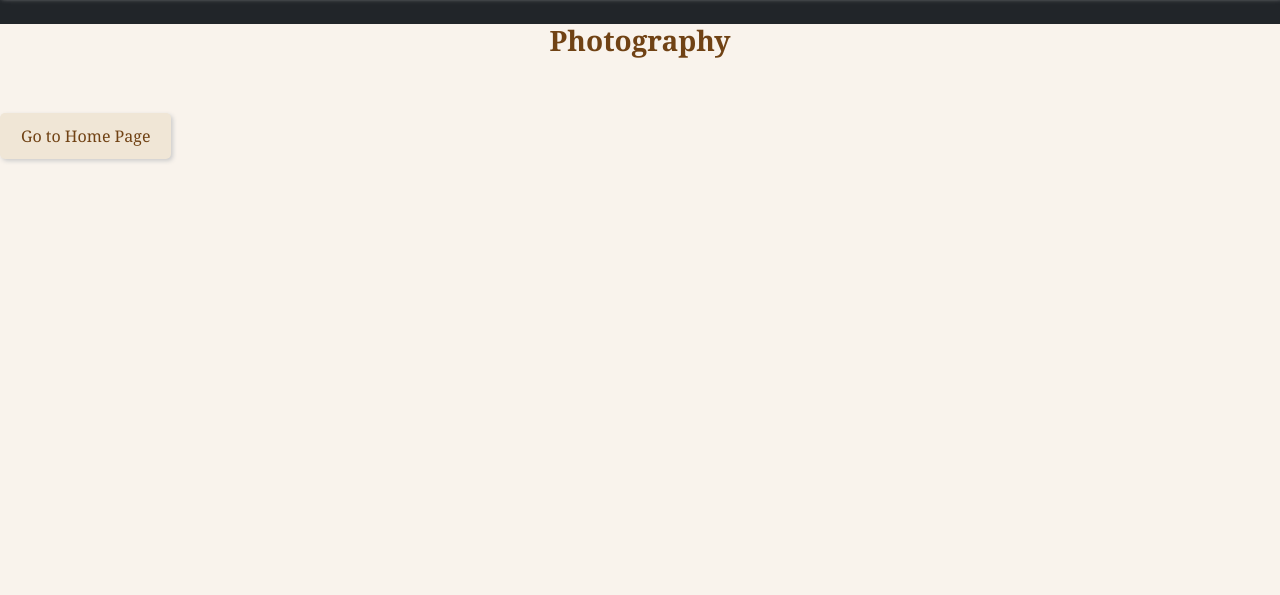
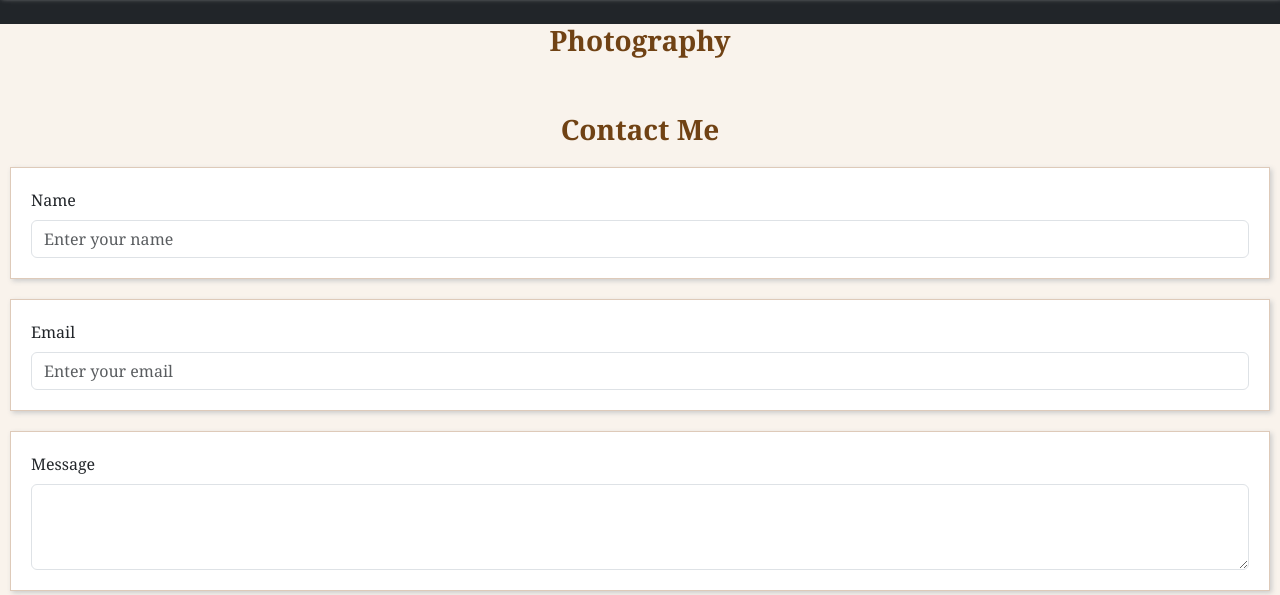
Before and after one commit to blakevieyra/PersonalSite, a plain HTML site: page html/photography.html in a window 1280 px wide. Shown: the part 205-800 px from the top of the page. Drawn offline with nearby package versions, Linux system fonts and the light colour scheme.

Commit message:
Update photography.html

```diff
--- a/html/photography.html
+++ b/html/photography.html
@@ -29,9 +29,28 @@
         </div>
     </nav>
 
+
 <body>
 	<h2>Photography</h2>
 	<br><br>
+	<section class="mb-5" id="contactForm">
+    <h2>Contact Me</h2>
+    <form action="https://formspree.io/f/mwkgabzw" method="POST">
+        <div class="mb-3">
+            <label for="nameInput" class="form-label">Name</label>
+            <input type="text" class="form-control" id="nameInput" name="name" placeholder="Enter your name" required>
+        </div>
+        <div class="mb-3">
+            <label for="emailInput" class="form-label">Email</label>
+            <input type="email" class="form-control" id="emailInput" name="_replyto" placeholder="Enter your email" required>
+        </div>
+        <div class="mb-3">
+            <label for="messageTextarea" class="form-label">Message</label>
+            <textarea class="form-control" id="messageTextarea" name="message" rows="3" required></textarea>
+        </div>
+        <button type="submit" class="btn btn-primary">Send</button>
+    </form>
+</section>
 	<a class="btn" href="home.html">Go to Home Page</a>
 	<script src="https://cdn.jsdelivr.net/npm/bootstrap@5.3.2/dist/js/bootstrap.bundle.min.js"
 		integrity="sha384-C6RzsynM9kWDrMNeT87bh95OGNyZPhcTNXj1NW7RuBCsyN/o0jlpcV8Qyq46cDfL"
```
